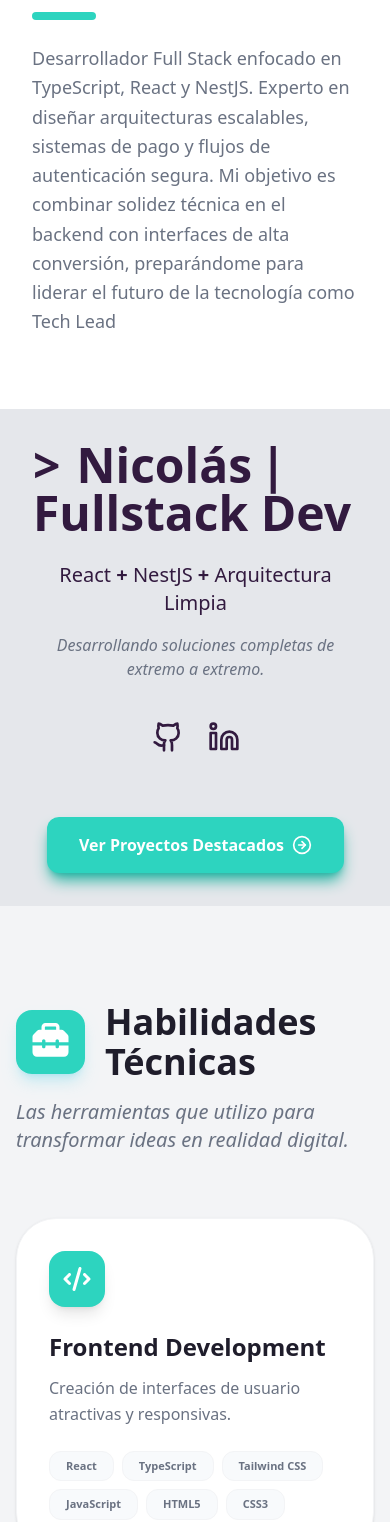
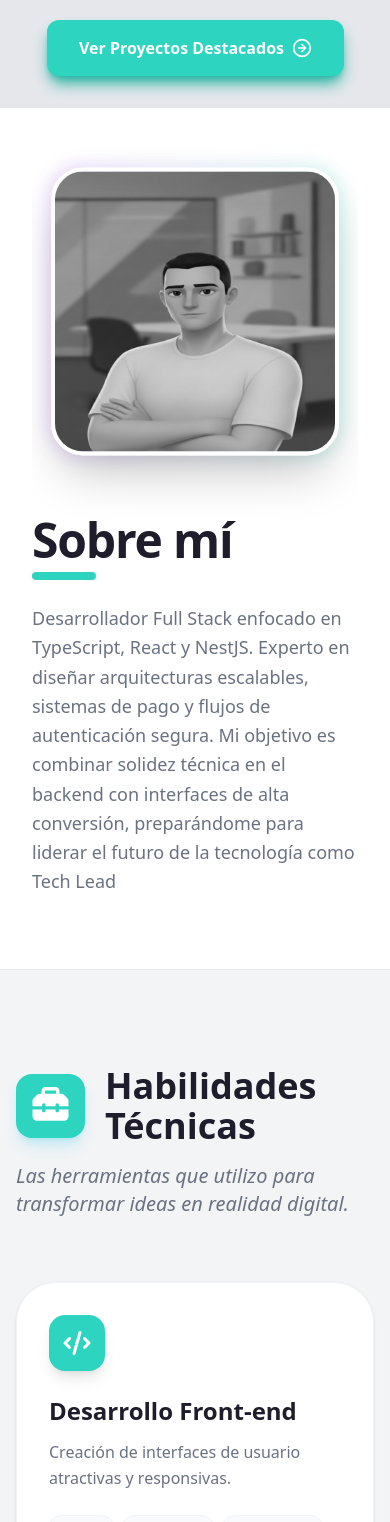
Before and after one commit to NicolasArtemio/Developer-Portfolio, a React (Vite) app: page / in a window 390 px wide. Shown: the part 452-1974 px from the top of the page. Built offline with nearby package versions, Linux system fonts and the light colour scheme.

Commit message:
style(ui): adjust layout and colors for better mobile responsiveness
- Add top margin to hero section on mobile
- Update section ordering for mobile-first approach
- Improve translation consistency in Spanish locale

```diff
--- a/src/App.tsx
+++ b/src/App.tsx
@@ -21,17 +21,17 @@ export default function App() {
       <Navbar />
 
       {/* Hero & About Me: División de dos colores como en la imagen */}
-      <main className="grid grid-cols-1 lg:grid-cols-2 min-h-[calc(100vh-64px)] border-b border-gray-200">
+      <main className="grid grid-cols-1 lg:grid-cols-2 min-h-[calc(100vh-64px)] border-b border-gray-200  ">
 
-        {/* Lado Izquierdo (Blanco) - Sobre Mí */}
-        <section className="bg-white flex items-center justify-center p-8 lg:p-16">
+        {/* Lado Izquierdo (Sobre Mí) - Cambiado a order-last en mobile, order-first en desktop */}
+        <section className="order-last lg:order-first bg-white flex items-center justify-center p-8 lg:p-16">
           <div className="container mx-auto">
             <AboutMe />
           </div>
         </section>
 
-        {/* Lado Derecho (Gris un poco más oscuro) - Hero */}
-        <section className="bg-[#E5E7EB] flex items-center justify-center p-8 lg:p-16 border-l border-gray-200">
+        {/* Lado Derecho (Hero) - Cambiado a order-first en mobile, order-last en desktop */}
+        <section className="order-first lg:order-last bg-[#E5E7EB] flex items-center justify-center p-8 lg:p-16 border-l border-gray-200">
           <div className="container mx-auto">
             <HeroSection />
           </div>
--- a/src/components/HeroSection.tsx
+++ b/src/components/HeroSection.tsx
@@ -6,7 +6,7 @@ const HeroSection = () => {
 
   return (
     // Se quitó el fondo oscuro y se cambió por un contenedor flexible
-    <section id="home" className="flex flex-col items-center justify-center text-[#1F2937]">
+    <section id="home" className="flex flex-col items-center justify-center text-[#1F2937] mt-16 md:mt-0">
       <div className="text-left font-sans space-y-4 max-w-xl">
 
         {/* Título: Cambié green-400 por purple-500 y el color de Nicolás a oscuro */}
--- a/src/locales/es/translation.json
+++ b/src/locales/es/translation.json
@@ -24,11 +24,11 @@
     "main_description": "Las herramientas que utilizo para transformar ideas en realidad digital.",
     "cards": [
       {
-        "title": "Frontend Development",
+        "title": "Desarrollo Front-end",
         "description": "Creación de interfaces de usuario atractivas y responsivas."
       },
       {
-        "title": "Backend & Data",
+        "title": "Desarrollo Back-end",
         "description": "Diseño de APIs robustas y gestión eficiente de datos."
       },
       {
```
